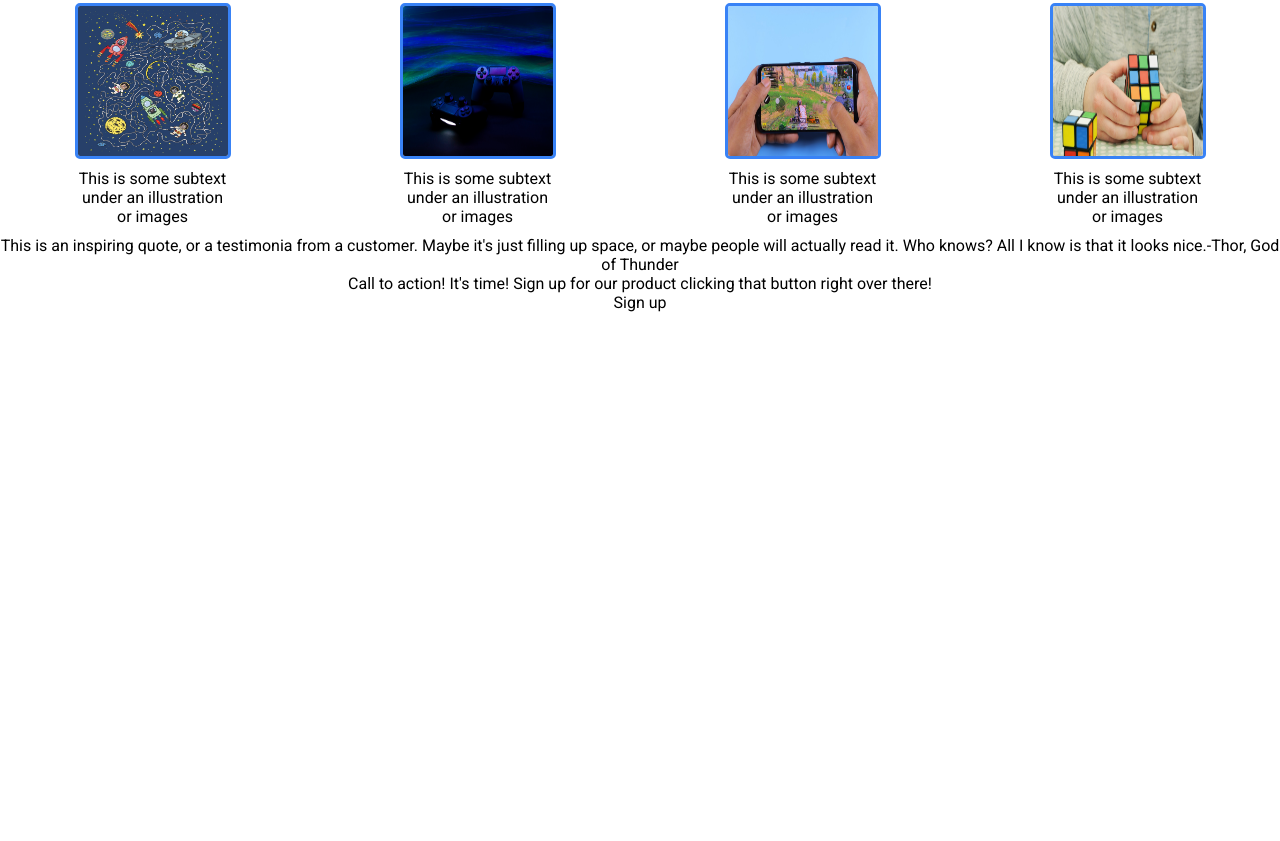
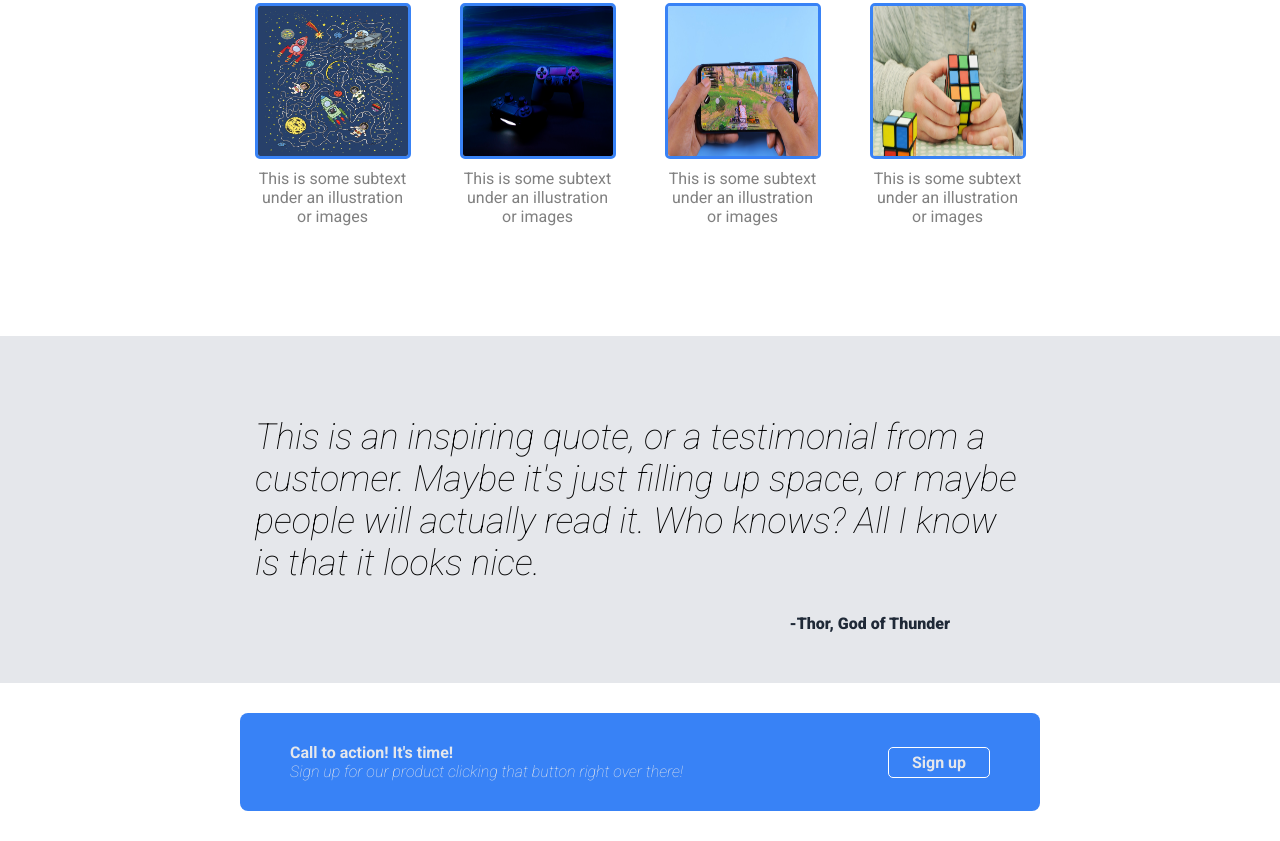
Before and after one commit to DankJay01/Odin_landing_page, a plain HTML site: page index.html in a window 1280 px wide. Shown: the part 587-1428 px from the top of the page. Before the commit the page ends 899 px from the top, so only its background shows below. Drawn offline with Linux system fonts and the light colour scheme; a web font is replaced by a local one.

Commit message:
Added CSS to quote div and footer div

```diff
--- a/index.html
+++ b/index.html
@@ -45,20 +45,23 @@ ital,wght@0,100..900;1,100..900&family=Ubuntu:ital,wght@0,300;0,400;0,500;0,700;
             <div class="imgs"><img src="./images/magic-cube-1976725_1280.jpg" alt="">
             This is some subtext under an illustration or images</div>
         </div>
+    </div>
 
         <div class="mid-content">
             <div class="quote">
-                This is an inspiring quote, or a testimonia from a customer. Maybe it's just filling
+                This is an inspiring quote, or a testimonial from a customer. Maybe it's just filling
                 up space, or maybe people will actually read it. Who knows? All I know is that it looks
-                nice.<span>-Thor, God of Thunder</span>
+                nice.
             </div>
+            <div class="quoter-name">-Thor, God of Thunder</div>
+        </div>
 
-            <div class="footer">
-                Call to action! It's time!
-                <span>Sign up for our product clicking that button right over there!</span>
-                <div class="footer-btn">Sign up</div>
+        <div class="footer">
+            <div class="footer-content">
+                <div class="foot-title">Call to action! It's time!</div>
+                <div class="foot-text">Sign up for our product clicking that button right over there!</div>
             </div>
+            <div class="footer-btn">Sign up</div>
         </div>
-    </div>
 </body>
 </html>
--- a/styles.css
+++ b/styles.css
@@ -8,7 +8,7 @@ body {
     margin: 0;
     padding: 0;
 }
-
+/* HEADER SECTION */
 .hero-section {
     background-color: #1f2937;
     padding: 8px 15px 100px 15px;
@@ -44,7 +44,7 @@ h3 {
     background-position: center;
 
 }
-
+/* CONTENT-BODY */
 .header-content {
     display: flex;
     justify-content: space-evenly;
@@ -79,20 +79,21 @@ h3 {
 
 .content {
     text-align: center;
+    padding: 30px 50px;
 }
 
 .title {
     font-size: 36px;
     color: #1f2937;
     font-weight: 900;
-    margin: 30px 0 30px 0;
+    margin: 0px 0 30px 0;
 }
 
 .content-imgs {
     display: flex;
-    justify-content: space-around;
+    justify-content: center;
     flex-wrap: wrap;
-    gap: 20px;
+    gap: 55px;
 }
 
 .imgs {
@@ -101,7 +102,69 @@ h3 {
     align-items: center;
     text-align: center;
     max-width: 150px;
-    margin-bottom: 10px;
+    margin-bottom: 80px;
+    color: grey;
+}
+/* QUOTE-SECTION */
+.mid-content {
+    background-color: #e5e7eb;
+    display: flex;
+    flex-direction: column;
+    padding: 50px 60px;
+}
+
+.quote {
+    font-size: 36px;
+    font-style: italic;
+    font-weight: lighter;
+    padding: 30px 80px;
+    /* text-align: center; */
+    width: 770px;
+    margin: auto;
+
+}
+
+.quoter-name {
+    align-self: flex-end;
+    color: #1f2937;
+    font-weight: 900;
+    margin-right: 270px;
+}
+
+.footer {
+    width: 700px;
+    background-color: #3882f6;
+    color: #e5e7eb;
+    margin: 30px auto 30px auto;
+    padding: 30px 50px;
+    border-radius: 8px;
+    display: flex;
+    justify-content: space-between;
+    align-items: center;
+}
+
+.footer-content {
+    gap: 2px;
+}
+
+.foot-title {
+    font-weight: bold;
+}
+
+.foot-text {
+    font-style: italic;
+    font-weight: lighter;
+    text-shadow: 0 0 1;
+}
+
+.footer-btn {
+    border: 1px solid white;
+    border-radius: 5px;
+    width: 80px;
+    text-align: center;
+    padding: 5px 10px;
+    font-weight: 700;
+
 }
 
 img {
```
